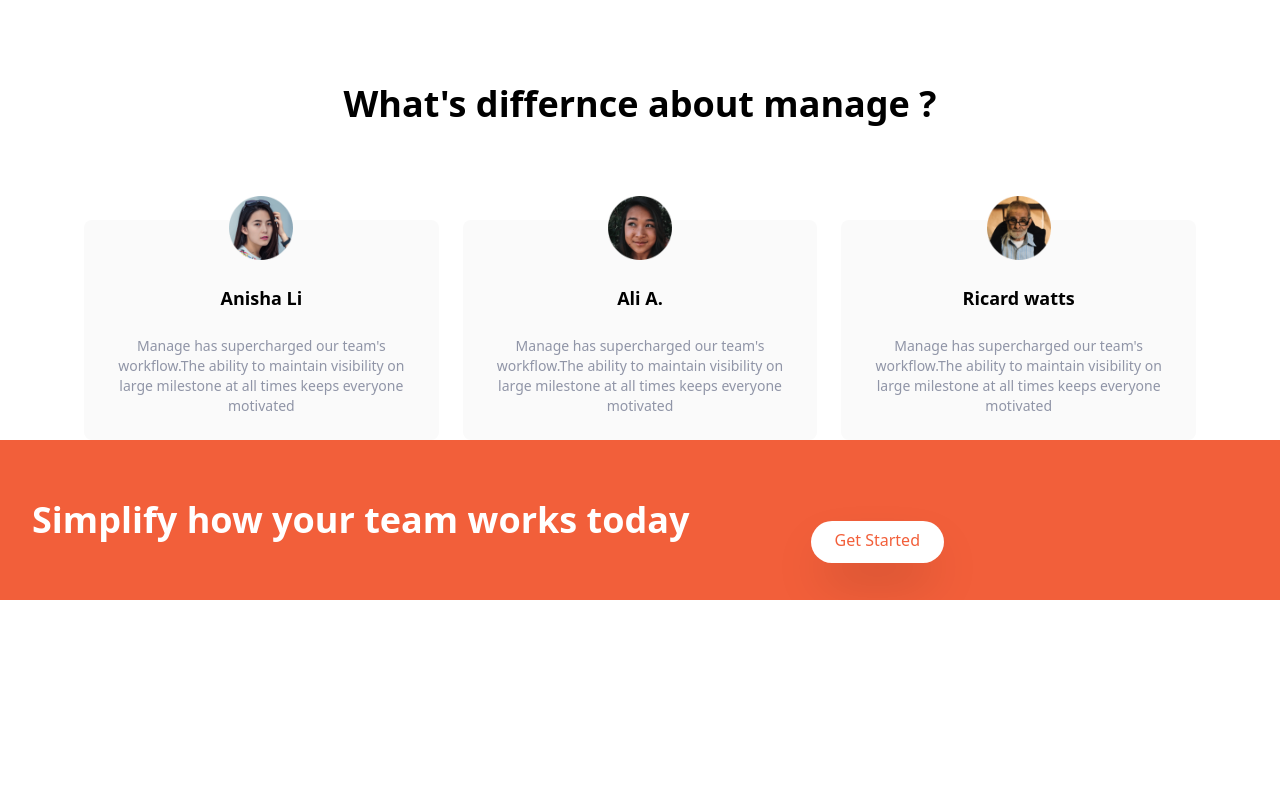
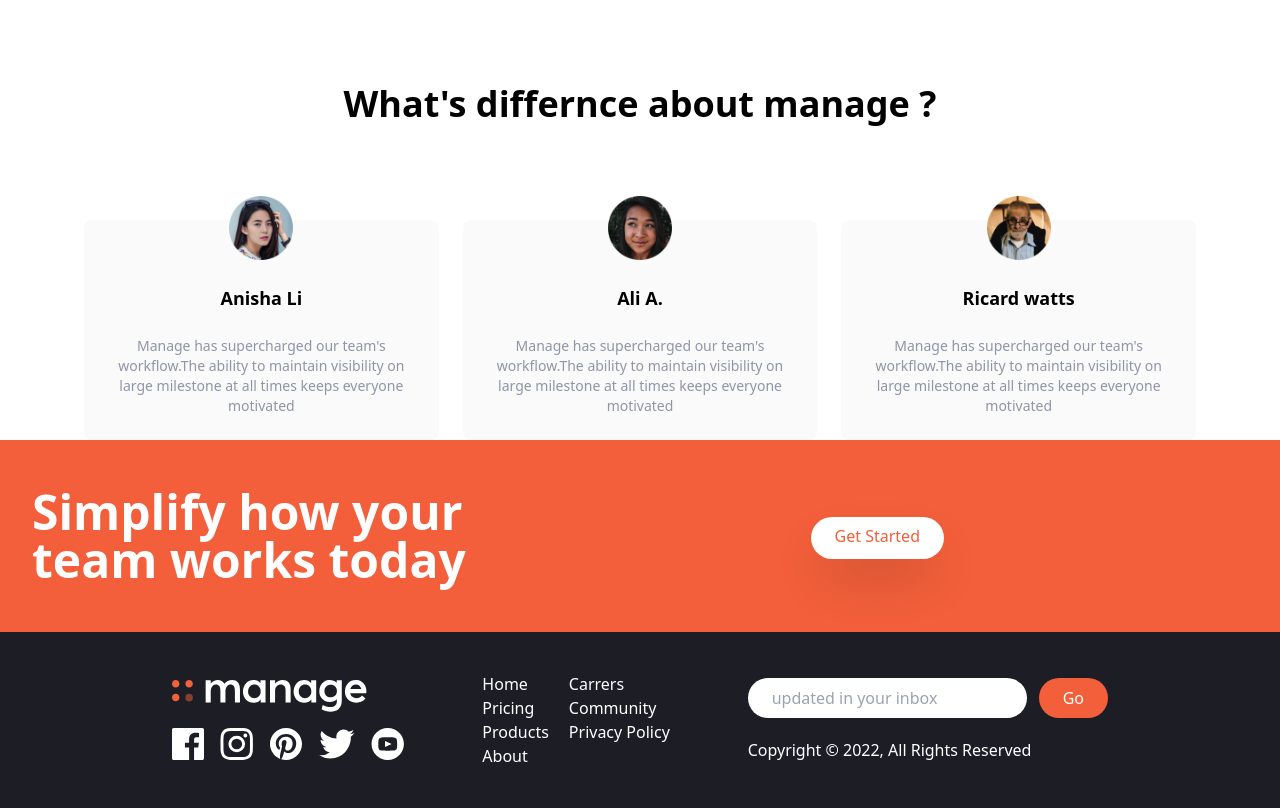
Before and after one commit to zameariislam/landing-page-tailwindcss, a website: page src/index.html in a window 1280 px wide. Shown: the part 492-1300 px from the top of the page. Before the commit the page ends 1092 px from the top, so only its background shows below. Drawn offline with Linux system fonts and the light colour scheme.

Commit message:
footer added

```diff
--- a/src/index.html
+++ b/src/index.html
@@ -83,7 +83,8 @@
                     <img class="-mt-12 w-16" src="../img/avatar-anisha.png" alt="">
                     <h5 class="text-lg font-bold">Anisha Li</h5>
                     <p class="text-sm text-darkGrayishBlue text-center  ">
-                        Manage has supercharged our team's workflow.The ability to maintain visibility on large milestone at all times keeps everyone motivated
+                        Manage has supercharged our team's workflow.The ability to maintain visibility on large
+                        milestone at all times keeps everyone motivated
                     </p>
 
 
@@ -94,7 +95,8 @@
                     <img class="-mt-12 w-16" src="../img/avatar-ali.png" alt="">
                     <h5 class="text-lg font-bold">Ali A.</h5>
                     <p class="text-sm text-darkGrayishBlue  ">
-                    Manage has supercharged our team's workflow.The ability to maintain visibility on large milestone at all times keeps everyone motivated
+                        Manage has supercharged our team's workflow.The ability to maintain visibility on large
+                        milestone at all times keeps everyone motivated
                     </p>
 
 
@@ -105,7 +107,8 @@
                     <img class="-mt-12 w-16" src="../img/avatar-richard.png" alt="">
                     <h5 class="text-lg font-bold">Ricard watts</h5>
                     <p class="text-sm text-darkGrayishBlue text-center  ">
-                Manage has supercharged our team's workflow.The ability to maintain visibility on large milestone at all times keeps everyone motivated
+                        Manage has supercharged our team's workflow.The ability to maintain visibility on large
+                        milestone at all times keeps everyone motivated
                     </p>
 
 
@@ -123,21 +126,15 @@
 
         <!-- Flex Container  -->
 
-    <div class="container flex flex-col items-center px-8 py-24 space-y-10 md:flex-row space-y-0 md:justify-between md:py-12">
-        <h2
-        class="text-5xl font-bold leading-tight text-center text-white md:text-4xl md:max-w-x md:text-left"
-      >
-        Simplify how your team works today
-      </h2>
-
+        <div
+            class="flex flex-col px-8 py-12  container  items-center space-y-5 md:flex-row  md:space-y-0 md:justify-between  ">
+            <h2 class="text-white text-5xl text-center font-bold md:max-w-md md:text-left"> Simplify how your team works
+                today</h2>
             <div>
-            <div>
-                <a
-                  href="#"
-                  class="p-3 px-6 pt-2 text-brightRed bg-white rounded-full shadow-2xl baseline hover:bg-gray-900"
-                  >Get Started</a
-                >
-              </div>
+                <!-- button  -->
+                <a href="#"
+                    class="p-3 px-6 pt-2 text-brightRed bg-white rounded-full shadow-2xl baseline hover:bg-gray-900">Get
+                    Started</a>
             </div>
         </div>
 
@@ -145,23 +142,78 @@
 
 
 
+    </section>
 
-  </section>
+    <!-- Footer Section  -->
+
+    <footer class=" bg-veryDarkBlue">
+
+        <!-- flex container  -->
+
+        <div
+            class="container mx-auto  flex flex-col px-5 py-10 justify-between items-center space-y-6 md:flex-row md:space-y-0  ">
+
+            <!-- Logo and social links container -->
+            <div class="flex flex-col space-y-4 ">
+                <!-- logo  -->
+                <div>
+                    <img class="h-8" src="../img/logo-white.svg" alt="">
+                </div>
+                <div class="flex flex-row space-x-4">
+                    <a href="#"><img class="h-8" src="../img/icon-facebook.svg" alt=""></a>
+                    <a href="#"><img class="h-8" src="../img/icon-instagram.svg" alt=""></a>
+                    <a href="#"><img class="h-8" src="../img/icon-pinterest.svg" alt=""></a>
+                    <a href="#"><img class="h-8" src="../img/icon-twitter.svg" alt=""></a>
+                    <a href="#"><img class="h-8" src="../img/icon-youtube.svg" alt=""></a>
+                </div>
+            </div>
+
+            <!-- list Container  -->
+
+            <div class="flex flex justify-around space-x-5  text-white   ">
+                <div class="flex flex-col">
+                    <a href="#">Home </a>
+                    <a href="#">Pricing </a>
+                    <a href="#">Products </a>
+                    <a href="#">About</a>
+
+                </div>
+                <div class="flex flex-col">
+                    <a href="#">Carrers </a>
+                    <a href="#">Community </a>
+                    <a href="#">Privacy Policy </a>
+
+
+                </div>
+
+            </div>
+            <!-- input container -->
+
+            <div class="flex flex-col space-y-5 justify-between">
+                <form class="flex space-x-3">
+
+                    <input class="rounded-full px-6 py-6" type="text" placeholder="updated in your inbox ">
+                    <button class="text-white bg-brightRed rounded-full px-6 py-2  hover:bg-brightRedLight focus:outline-none">Go</button>
+
+                </form>
+
+                <div class="text-white">
+                    Copyright &copy; 2022, All Rights Reserved
+                </div>
+            </div>
+
+
+
+
+
+        </div>
 
 
 
 
 
 
-
-
-
-
-
-
-
-
-
+    </footer>
 
 
 
```
Also changed, not shown: css/main.css. Lines whose indentation alone changed are shown as unchanged.
